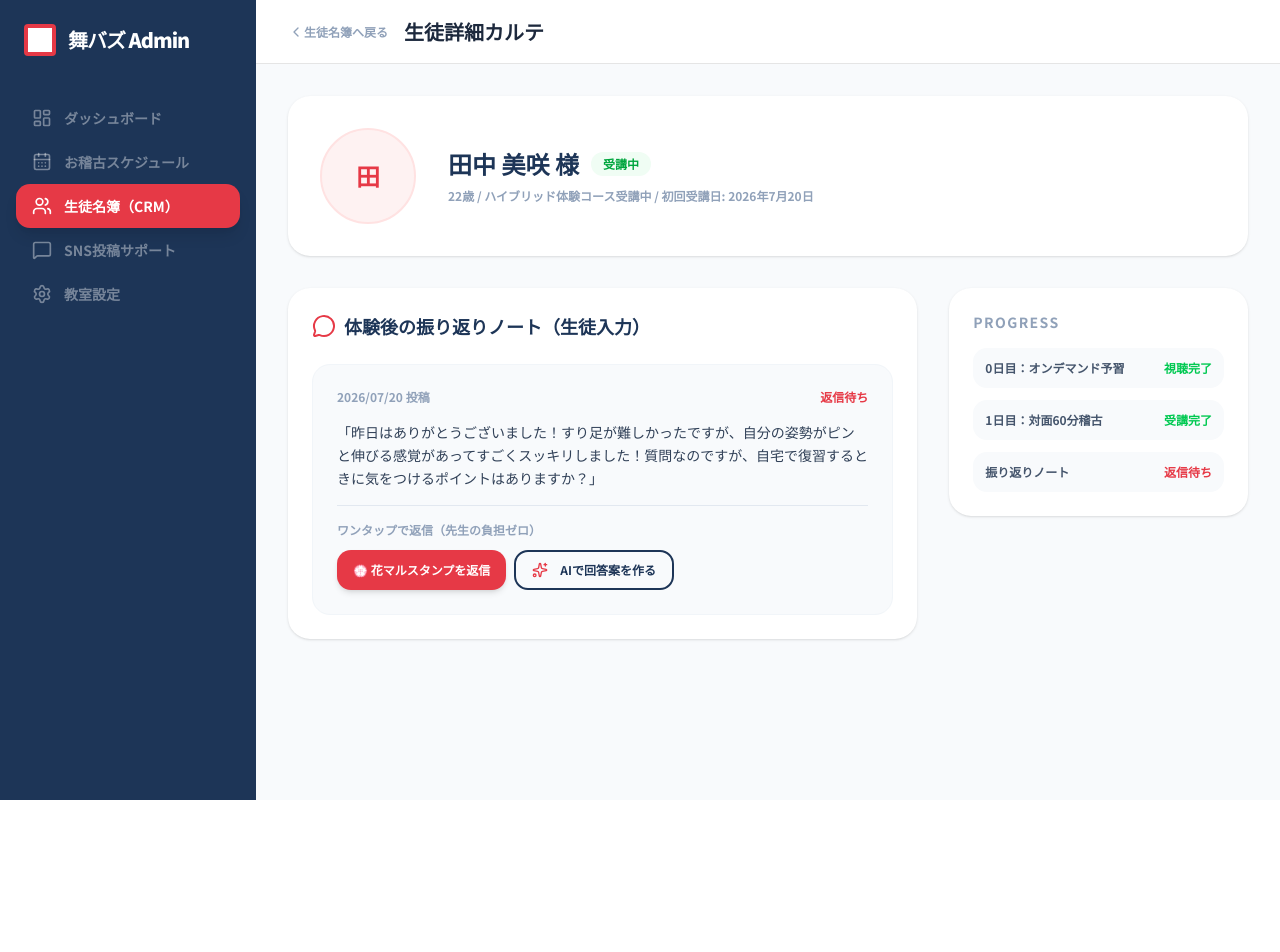
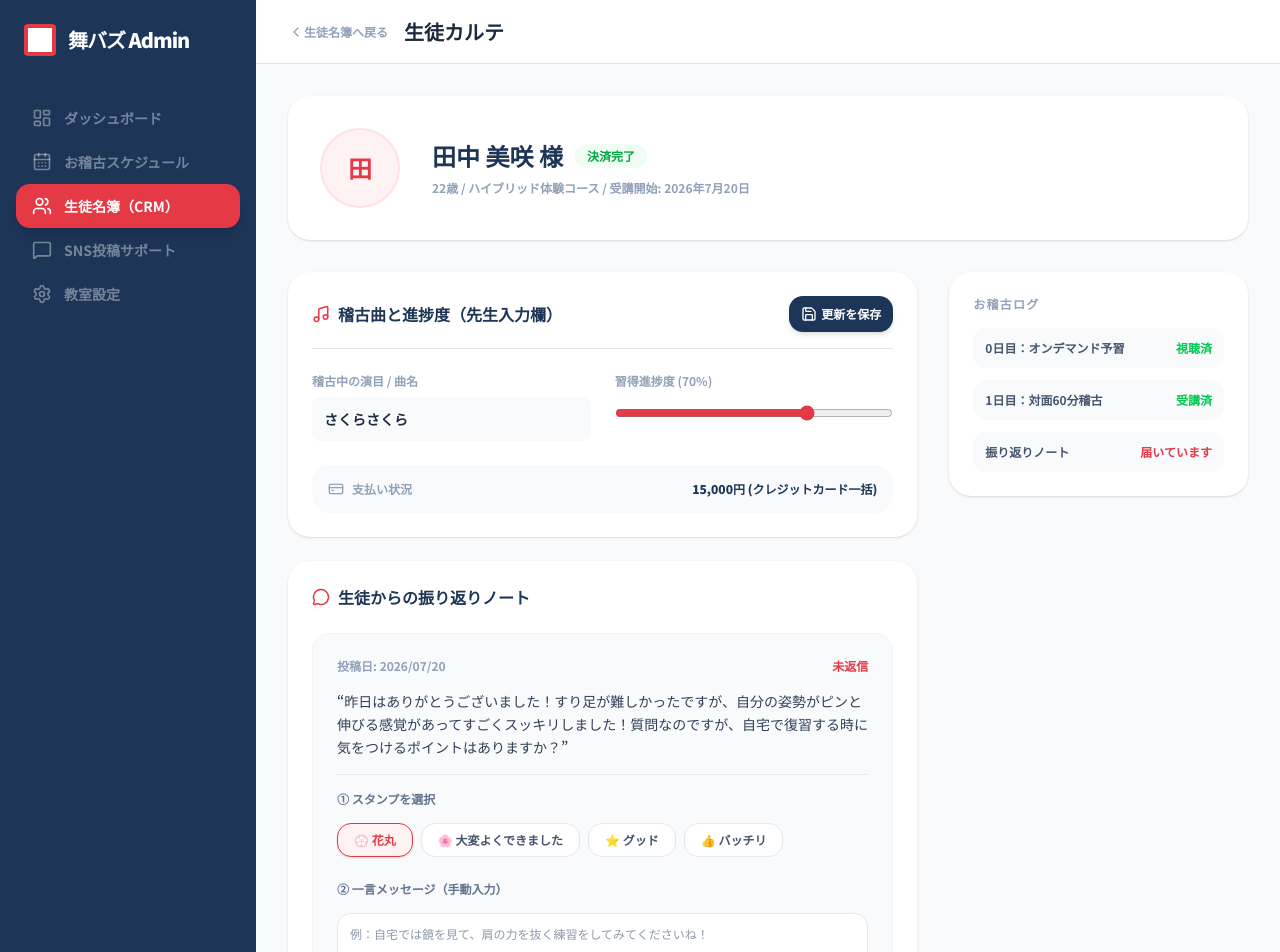
Before and after one commit to ivu115/maibazu-app, a Next.js app: page /students/1 in a window 1280 px wide. Shown: the top 952 px of the page. Before the commit the page ends 800 px from the top, so only its background shows below. Built offline with nearby package versions, Linux system fonts and the light colour scheme.

Commit message:
生徒個別カルテの動的化、マップ追加、スタンプ選択と手動返信、決済・稽古曲入力欄の追加完了

```diff
--- a/src/app/students/[id]/page.tsx
+++ b/src/app/students/[id]/page.tsx
@@ -5,15 +5,88 @@ import Link from 'next/link';
 import { useParams } from 'next/navigation';
 import {
   Users, CalendarDays, LayoutDashboard, MessageSquare, Settings,
-  ChevronLeft, Sparkles, Heart, MessageCircle, Send, CheckCircle2, History
+  ChevronLeft, MessageCircle, Send, CheckCircle2, CreditCard, Music, Sliders, Save
 } from "lucide-react";
 import { Button } from "@/components/ui/button";
-import { Card, CardContent, CardHeader, CardTitle } from "@/components/ui/card";
+import { Card } from "@/components/ui/card";
+import { Input } from "@/components/ui/input";
+
+// ─── IDごとの動的生徒データ ───
+const STUDENT_DATA: Record<string, any> = {
+  "1": {
+    name: "田中 美咲",
+    age: 22,
+    course: "ハイブリッド体験コース",
+    joinDate: "2026年7月20日",
+    paymentStatus: "決済完了",
+    paymentDetail: "15,000円 (クレジットカード一括)",
+    song: "さくらさくら",
+    progress: 70,
+    note: "昨日はありがとうございました！すり足が難しかったですが、自分の姿勢がピンと伸びる感覚があってすごくスッキリしました！質問なのですが、自宅で復習する時に気をつけるポイントはありますか？",
+    noteDate: "2026/07/20"
+  },
+  "2": {
+    name: "佐藤 健太",
+    age: 28,
+    course: "初級月謝コース",
+    joinDate: "2026年2月15日",
+    paymentStatus: "決済完了",
+    paymentDetail: "8,000円/月 (自動引き落とし)",
+    song: "黒髪",
+    progress: 40,
+    note: "いつも丁寧な指導ありがとうございます。腰を入れる感覚が少しずつ分かってきました。次回もよろしくお願いします！",
+    noteDate: "2026/07/22"
+  },
+  "3": {
+    name: "Emily Watson",
+    age: 25,
+    course: "インバウンド体験コース",
+    joinDate: "2026年7月25日",
+    paymentStatus: "決済完了",
+    paymentDetail: "18,000円 (クレジットカード一括)",
+    song: "元禄花見踊り",
+    progress: 30,
+    note: "It was an amazing experience! How can I hold the fan correctly when turning?",
+    noteDate: "2026/07/25"
+  },
+  "4": {
+    name: "鈴木 花子",
+    age: 34,
+    course: "中級月謝コース",
+    joinDate: "2024年4月10日",
+    paymentStatus: "未納あり（確認中）",
+    paymentDetail: "8,000円/月 (振り込み待ち)",
+    song: "藤娘",
+    progress: 85,
+    note: "最近仕事が忙しくなかなか伺えずすみません！来週の土曜日はお稽古に伺えそうです。",
+    noteDate: "2026/07/15"
+  }
+};
 
 export default function StudentDetailPage() {
   const params = useParams();
-  const id = params.id as string;
+  const id = (params.id as string) || "1";
+  const student = STUDENT_DATA[id] || STUDENT_DATA["1"];
+
+  // 先生編集用ステート
+  const [songName, setSongName] = useState(student.song);
+  const [progressVal, setProgressVal] = useState(student.progress);
+  const [isSaved, setIsSaved] = useState(false);
+
+  // スタンプ＆手動返信メッセージ
+  const [selectedStamp, setSelectedStamp] = useState("💮 花丸");
+  const [replyMessage, setReplyMessage] = useState("");
   const [replySent, setReplySent] = useState(false);
+
+  const handleSaveProgress = () => {
+    setIsSaved(true);
+    setTimeout(() => setIsSaved(false), 2500);
+  };
+
+  const handleSendReply = () => {
+    if (!selectedStamp && !replyMessage) return;
+    setReplySent(true);
+  };
 
   return (
     <div className="flex min-h-screen bg-[#F8FAFC]">
@@ -40,56 +113,116 @@ export default function StudentDetailPage() {
           <Link href="/students" className="flex items-center text-slate-400 font-bold hover:text-[#E63946] text-xs mr-4">
             <ChevronLeft size={16} /> 生徒名簿へ戻る
           </Link>
-          <h2 className="font-extrabold text-xl text-slate-800">生徒詳細カルテ</h2>
+          <h2 className="font-extrabold text-xl text-slate-800">生徒カルテ</h2>
         </header>
 
         <div className="p-8 max-w-5xl mx-auto space-y-8">
           {/* 基本プロフィールカード */}
           <Card className="border-none shadow-sm rounded-3xl p-8 bg-white flex flex-col md:flex-row items-center gap-8">
-            <div className="size-24 rounded-full bg-red-50 text-[#E63946] flex items-center justify-center font-black text-2xl border-2 border-red-100">
-              田
+            <div className="size-20 rounded-full bg-red-50 text-[#E63946] flex items-center justify-center font-black text-2xl border-2 border-red-100 shrink-0">
+              {student.name.charAt(0)}
             </div>
             <div className="flex-1 text-center md:text-left space-y-2">
               <div className="flex items-center justify-center md:justify-start gap-3">
-                <h1 className="text-2xl font-black">田中 美咲 様</h1>
-                <span className="bg-green-50 text-green-600 text-xs font-bold px-3 py-1 rounded-full">受講中</span>
+                <h1 className="text-2xl font-black">{student.name} 様</h1>
+                <span className={`text-xs font-bold px-3 py-1 rounded-full ${student.paymentStatus.includes('完了') ? 'bg-green-50 text-green-600' : 'bg-orange-50 text-orange-600'}`}>
+                  {student.paymentStatus}
+                </span>
               </div>
-              <p className="text-xs text-slate-400 font-bold">22歳 / ハイブリッド体験コース受講中 / 初回受講日: 2026年7月20日</p>
+              <p className="text-xs text-slate-400 font-bold">{student.age}歳 / {student.course} / 受講開始: {student.joinDate}</p>
             </div>
           </Card>
 
           <div className="grid md:grid-cols-3 gap-8">
-            {/* 左側：届いた生徒ノート（振り返り・質問） */}
+            {/* 左側：学習ノート＆スタンプ返信 */}
             <div className="md:col-span-2 space-y-6">
+
+              {/* 💳 支払い状況 & 稽古曲の入力フォーム（先生用） */}
               <Card className="border-none shadow-sm rounded-3xl bg-white p-6 space-y-6">
-                <h3 className="font-bold text-lg flex items-center gap-2 text-[#1D3557]">
-                  <MessageCircle className="text-[#E63946]" /> 体験後の振り返りノート（生徒入力）
+                <div className="flex items-center justify-between border-b pb-4">
+                  <h3 className="font-bold text-base flex items-center gap-2 text-[#1D3557]">
+                    <Music className="text-[#E63946]" size={18} /> 稽古曲と進捗度（先生入力欄）
+                  </h3>
+                  <Button onClick={handleSaveProgress} size="sm" className="bg-[#1D3557] text-white text-xs rounded-xl font-bold gap-1">
+                    <Save size={14} /> {isSaved ? "保存完了！" : "更新を保存"}
+                  </Button>
+                </div>
+
+                <div className="grid grid-cols-1 md:grid-cols-2 gap-6 text-xs font-bold">
+                  <div>
+                    <label className="text-slate-400 block mb-2">稽古中の演目 / 曲名</label>
+                    <Input
+                      value={songName}
+                      onChange={(e) => setSongName(e.target.value)}
+                      className="bg-slate-50 border-none h-11 text-slate-800 font-bold"
+                    />
+                  </div>
+                  <div>
+                    <label className="text-slate-400 block mb-2">習得進捗度 ({progressVal}%)</label>
+                    <input
+                      type="range"
+                      min="0"
+                      max="100"
+                      value={progressVal}
+                      onChange={(e) => setProgressVal(Number(e.target.value))}
+                      className="w-full accent-[#E63946] cursor-pointer mt-2"
+                    />
+                  </div>
+                </div>
+
+                <div className="p-4 bg-slate-50 rounded-2xl flex items-center justify-between text-xs">
+                  <span className="text-slate-400 font-bold flex items-center gap-2"><CreditCard size={16}/> 支払い状況</span>
+                  <span className="font-extrabold text-[#1D3557]">{student.paymentDetail}</span>
+                </div>
+              </Card>
+
+              {/* ✉️ 生徒ノート ＆ スタンプ・手動返信 */}
+              <Card className="border-none shadow-sm rounded-3xl bg-white p-6 space-y-6">
+                <h3 className="font-bold text-base flex items-center gap-2 text-[#1D3557]">
+                  <MessageCircle className="text-[#E63946]" size={18} /> 生徒からの振り返りノート
                 </h3>
 
                 <div className="bg-slate-50 p-6 rounded-2xl space-y-4 border border-slate-100">
                   <div className="flex justify-between items-center text-xs text-slate-400 font-bold">
-                    <span>2026/07/20 投稿</span>
-                    <span className="text-[#E63946]">返信待ち</span>
+                    <span>投稿日: {student.noteDate}</span>
+                    <span className="text-[#E63946]">未返信</span>
                   </div>
-                  <p className="text-sm text-slate-700 leading-relaxed font-medium">
-                    「昨日はありがとうございました！すり足が難しかったですが、自分の姿勢がピンと伸びる感覚があってすごくスッキリしました！質問なのですが、自宅で復習するときに気をつけるポイントはありますか？」
-                  </p>
+                  <p className="text-sm text-slate-700 leading-relaxed font-medium">“{student.note}”</p>
 
-                  {/* 返信アクション */}
-                  <div className="pt-4 border-t border-slate-200 space-y-3">
-                    <p className="text-xs font-bold text-slate-400">ワンタップで返信（先生の負担ゼロ）</p>
+                  {/* 返信エリア */}
+                  <div className="pt-4 border-t border-slate-200 space-y-4">
+                    <p className="text-xs font-bold text-slate-500">① スタンプを選択</p>
+                    <div className="flex flex-wrap gap-2 text-xs">
+                      {["💮 花丸", "🌸 大変よくできました", "⭐ グッド", "👍 バッチリ"].map((stamp) => (
+                        <button
+                          key={stamp}
+                          onClick={() => setSelectedStamp(stamp)}
+                          className={`px-4 py-2 rounded-xl border font-bold transition-all ${
+                            selectedStamp === stamp
+                              ? 'bg-red-50 border-[#E63946] text-[#E63946] shadow-sm'
+                              : 'bg-white border-slate-200 text-slate-600 hover:bg-slate-100'
+                          }`}
+                        >
+                          {stamp}
+                        </button>
+                      ))}
+                    </div>
+
+                    <p className="text-xs font-bold text-slate-500 pt-2">② 一言メッセージ（手動入力）</p>
+                    <textarea
+                      value={replyMessage}
+                      onChange={(e) => setReplyMessage(e.target.value)}
+                      placeholder="例：自宅では鏡を見て、肩の力を抜く練習をしてみてくださいね！"
+                      className="w-full h-24 p-3 bg-white border border-slate-200 rounded-xl text-xs outline-none focus:border-[#E63946]"
+                    />
+
                     {!replySent ? (
-                      <div className="flex gap-2">
-                        <Button onClick={() => setReplySent(true)} className="bg-[#E63946] text-white text-xs rounded-xl font-bold">
-                          💮 花マルスタンプを返信
-                        </Button>
-                        <Button onClick={() => setReplySent(true)} variant="outline" className="text-xs rounded-xl font-bold">
-                          <Sparkles size={14} className="mr-1 text-[#E63946]"/> AIで回答案を作る
-                        </Button>
-                      </div>
+                      <Button onClick={handleSendReply} className="w-full bg-[#E63946] text-white text-xs font-bold py-6 rounded-xl gap-2">
+                        <Send size={14} /> 「{selectedStamp}」とメッセージを送る
+                      </Button>
                     ) : (
-                      <div className="bg-green-50 text-green-700 p-3 rounded-xl text-xs font-bold flex items-center gap-2">
-                        <CheckCircle2 size={16} /> 生徒へ返信メッセージを送信しました！
+                      <div className="bg-green-50 text-green-700 p-4 rounded-xl text-xs font-bold flex items-center justify-center gap-2">
+                        <CheckCircle2 size={18} /> 返信と「{selectedStamp}」スタンプを送信しました！
                       </div>
                     )}
                   </div>
@@ -97,22 +230,22 @@ export default function StudentDetailPage() {
               </Card>
             </div>
 
-            {/* 右側：学習進捗 */}
+            {/* 右側：学習履歴 */}
             <div className="space-y-6">
               <Card className="border-none shadow-sm rounded-3xl bg-white p-6 space-y-4">
-                <h3 className="font-bold text-sm text-slate-400 uppercase tracking-widest">Progress</h3>
+                <h3 className="font-bold text-xs text-slate-400 uppercase tracking-widest">お稽古ログ</h3>
                 <div className="space-y-3 text-xs font-bold">
                   <div className="flex items-center justify-between p-3 bg-slate-50 rounded-xl text-slate-600">
                     <span>0日目：オンデマンド予習</span>
-                    <span className="text-green-500">視聴完了</span>
+                    <span className="text-green-500">視聴済</span>
                   </div>
                   <div className="flex items-center justify-between p-3 bg-slate-50 rounded-xl text-slate-600">
                     <span>1日目：対面60分稽古</span>
-                    <span className="text-green-500">受講完了</span>
+                    <span className="text-green-500">受講済</span>
                   </div>
                   <div className="flex items-center justify-between p-3 bg-slate-50 rounded-xl text-slate-600">
                     <span>振り返りノート</span>
-                    <span className="text-[#E63946]">返信待ち</span>
+                    <span className="text-[#E63946]">届いています</span>
                   </div>
                 </div>
               </Card>
--- a/src/app/students/page.tsx
+++ b/src/app/students/page.tsx
@@ -4,23 +4,21 @@ import React from 'react';
 import Link from 'next/link';
 import {
   Users, CalendarDays, LayoutDashboard, MessageSquare, Settings,
-  Search, Plus, Filter, MoreVertical, GraduationCap, History, ArrowUpRight, MessageCircle
+  Search, Plus, Filter, MoreVertical, GraduationCap, History, ArrowUpRight
 } from "lucide-react";
 import { Button } from "@/components/ui/button";
 import { Card, CardContent } from "@/components/ui/card";
-import { Input } from "@/components/ui/input";
 
 const STUDENTS = [
-  { id: 1, name: "田中 美咲", age: 22, course: "ハイブリッド体験", progress: "対面完了", lastLesson: "オンデマンド済", status: "ノート届く", memo: "『すり足が気持ちよかった』とノートにコメント有。" },
-  { id: 2, name: "佐藤 健太", age: 28, course: "初級月謝", progress: "5ヶ月目", lastLesson: "2026/07/22", status: "良好", memo: "姿勢改善が目的。仕事帰りに来校。" },
-  { id: 3, name: "Emily Watson", age: 25, course: "ハイブリッド体験", progress: "オンデマンド済", lastLesson: "予約済み", status: "新規", memo: "インバウンド体験。英語での補助が必要。" },
-  { id: 4, name: "鈴木 花子", age: 34, course: "中級月謝", progress: "2年目", lastLesson: "2026/07/15", status: "注意(欠席気味)", memo: "仕事が忙しそう。フォロー推奨。" },
+  { id: 1, name: "田中 美咲", age: 22, course: "ハイブリッド体験", progress: "対面完了", lastLesson: "2026/07/20", status: "ノート届く", memo: "『姿勢がピンと伸びる感覚がスッキリした』とコメント有。" },
+  { id: 2, name: "佐藤 健太", age: 28, course: "初級月謝コース", progress: "5ヶ月目", lastLesson: "2026/07/22", status: "良好", memo: "姿勢改善が目的。仕事帰りに来校。" },
+  { id: 3, name: "Emily Watson", age: 25, course: "インバウンド体験", progress: "対面完了", lastLesson: "2026/07/25", status: "新規", memo: "英語での補助が必要。扇子の扱いに関心。" },
+  { id: 4, name: "鈴木 花子", age: 34, course: "中級月謝コース", progress: "2年目", lastLesson: "2026/07/15", status: "注意(欠席気味)", memo: "仕事が忙しそう。フォロー推奨。" },
 ];
 
 export default function StudentsPage() {
   return (
     <div className="flex min-h-screen bg-[#F8FAFC]">
-      {/* サイドバー */}
       <aside className="w-64 bg-[#1D3557] text-white hidden md:flex flex-col">
         <div className="p-6 flex items-center gap-3">
           <Link href="/" className="flex items-center gap-3">
@@ -37,7 +35,6 @@ export default function StudentsPage() {
         </nav>
       </aside>
 
-      {/* メイン */}
       <main className="flex-1 overflow-y-auto text-black font-sans">
         <header className="bg-white border-b h-16 flex items-center justify-between px-8 sticky top-0 z-10">
           <div className="flex items-center gap-4 flex-1">
```
Also changed, not shown: src/app/search/[id]/page.tsx (+70 -15 lines).
